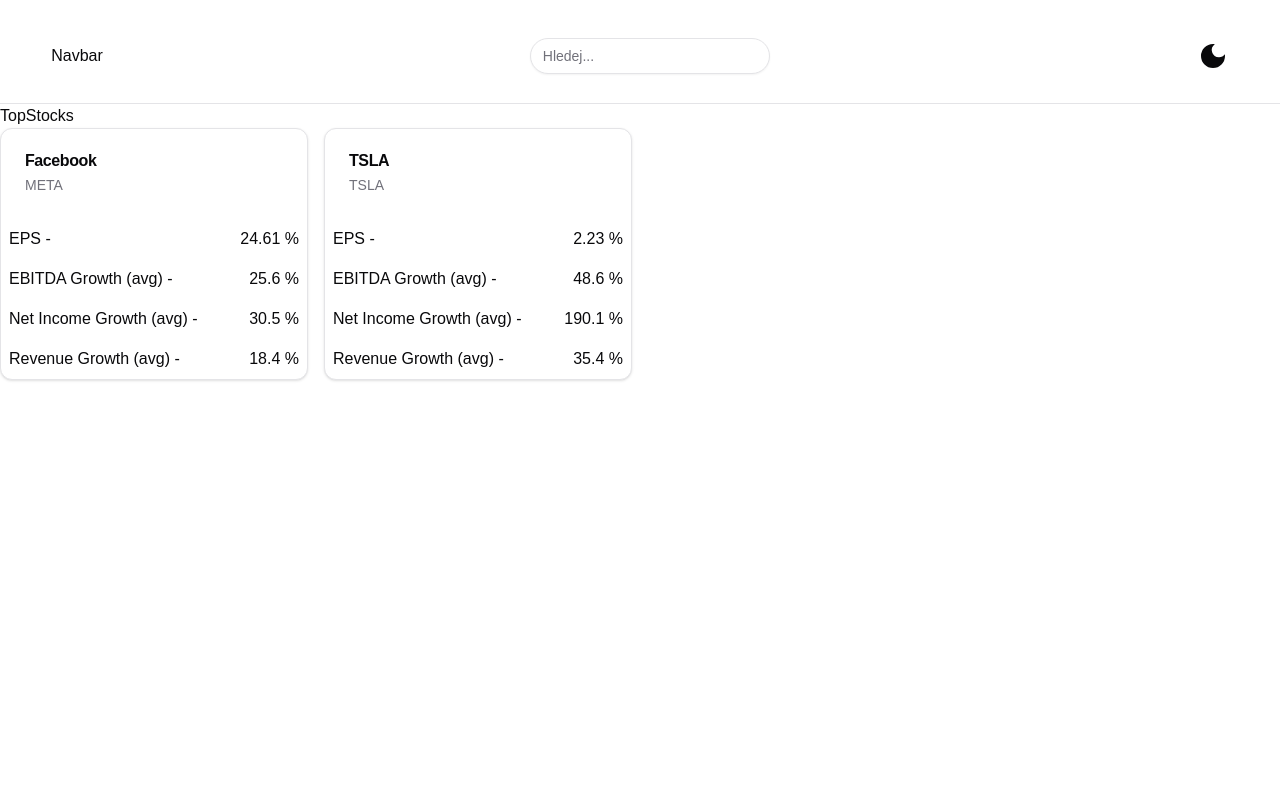
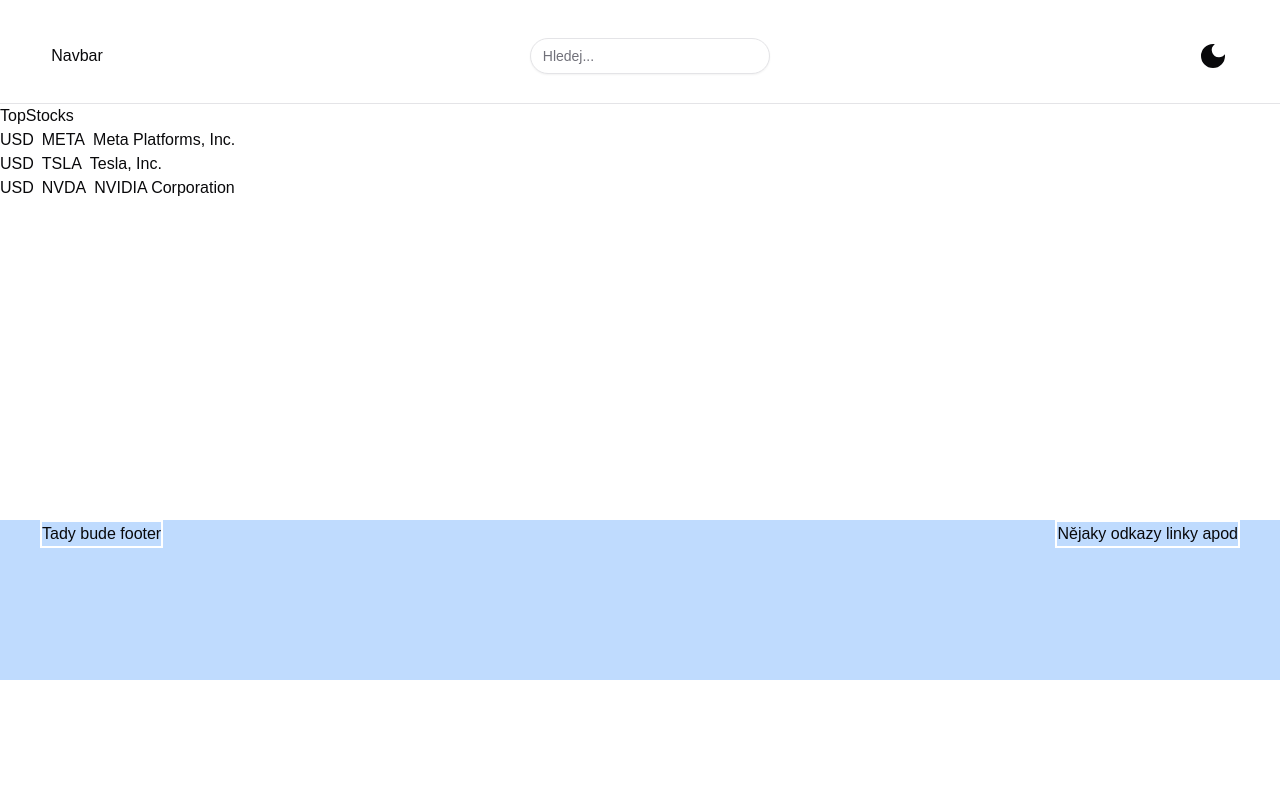
Before and after one commit to JGCZE/stocks_app, a Next.js app: page / in a window 1280 px wide. Shown: the top 800 px of the page. Built offline with nearby package versions, Linux system fonts and the light colour scheme; no server answers.

Commit message:
fetching yahhodata, refactoring stock report card - not ready

```diff
--- a/components/topStocks/TopStocks.tsx
+++ b/components/topStocks/TopStocks.tsx
@@ -1,6 +1,6 @@
-import { getTopStockFromFMP, getTopStockFromYahoo } from "@/lib/actions";
-import resolveFMP from "@/lib/resolvers/resolveFMP";
+import { getTopStocksFromYahoo } from "@/lib/actions";
 import TopStockReports from "./components/TopStockReports";
+import { TTopStocksYahoo } from "@/lib/types";
 
 const mockData = [
   {
@@ -210,46 +210,52 @@
   },
 ];
 
-const tickerSymbols = ["meta", "tsla"];
+const mockYahooData: Array<TTopStocksYahoo> = [
+  {
+    currency: "USD",
+    dayLow: 586.67,
+    dayHigh: 603.035,
+    symbol: "META",
+    longName: "Meta Platforms, Inc.",
+    price: 596.81,
+    ftwHigh: 740.91,
+    ftwLow: 442.65,
+  },
+  {
+    currency: "USD",
+    dayLow: 271.01,
+    dayHigh: 277.92,
+    symbol: "TSLA",
+    longName: "Tesla, Inc.",
+    price: 276.22,
+    ftwHigh: 488.54,
+    ftwLow: 167.41,
+  },
+  {
+    currency: "USD",
+    dayLow: 112.282,
+    dayHigh: 117.68,
+    symbol: "NVDA",
+    longName: "NVIDIA Corporation",
+    price: 117.06,
+    ftwHigh: 153.13,
+    ftwLow: 86.62,
+  },
+];
 
 const TopStocks = async () => {
-  const Yahoo_topStocks = await getTopStockFromYahoo();
-
+  //const Yahoo_topStocks = await getTopStocksFromYahoo();
+  //console.log("====", Yahoo_topStocks);
   //const FMPTopStocks = await getTopStockFromFMP(tickerSymbols);
   //console.log(FMPTopStocks);
   //resolveFMP(mockData);
-
-  const Yahoo_topStocks_MOCKED = {
-    symbol: "META",
-    price: 736.67,
-    name: "Fascebook",
-    dayRange: { min: 725.62, max: 740.89 },
-    fiftyTwoWeeks: { min: 414.5, max: 740.91 },
-  };
-
-  const FMP_topStocks = [
-    {
-      symbol: "META",
-      averageRevenueGrowth: 18.4,
-      averageEbitdaGrowth: 25.6,
-      averageNetIncomeGrowth: 30.5,
-      eps: 24.61,
-    },
-    {
-      symbol: "TSLA",
-      averageEbitdaGrowth: 48.6,
-      averageNetIncomeGrowth: 190.1,
-      averageRevenueGrowth: 35.4,
-      eps: 2.23,
-    },
-  ];
 
   return (
     <div>
       TopStocks
       {/* component for Yahoo data */}
       {/* component for FMP DATA */}
-      <TopStockReports data={FMP_topStocks} />
+      <TopStockReports data={mockYahooData} />
     </div>
   );
 };
--- a/components/topStocks/components/StockReportCard.tsx
+++ b/components/topStocks/components/StockReportCard.tsx
@@ -1,10 +1,4 @@
-import {
-  Card,
-  CardContent,
-  CardDescription,
-  CardHeader,
-  CardTitle,
-} from "@/components/ui/card";
+import { TTopStocksYahoo } from "@/lib/types";
 import Link from "next/link";
 
 export interface StockReport {
@@ -15,43 +9,17 @@
   averageRevenueGrowth: number;
 }
 
-interface StockReportCardProps {
-  report: StockReport;
+interface IProps {
+  report: TTopStocksYahoo;
 }
 
-const StockReportCard = ({ report }: StockReportCardProps) => {
-  const {
-    symbol,
-    eps,
-    averageEbitdaGrowth,
-    averageNetIncomeGrowth,
-    averageRevenueGrowth,
-  } = report;
-
-  const metrics: { label: string; value: number }[] = [
-    { label: "EPS", value: eps },
-    { label: "EBITDA Growth (avg)", value: averageEbitdaGrowth },
-    { label: "Net Income Growth (avg)", value: averageNetIncomeGrowth },
-    { label: "Revenue Growth (avg)", value: averageRevenueGrowth },
-  ];
-
-  const title = symbol === "META" ? "Facebook" : symbol;
-
+const StockReportCard = ({ report }: IProps) => {
+  const { currency, symbol, longName } = report;
   return (
-    <Link href={`/${symbol}`}>
-      <Card className="w-full">
-        <CardHeader>
-          <CardTitle>{title}</CardTitle>
-          <CardDescription>{symbol}</CardDescription>
-        </CardHeader>
-
-        {metrics.map(({ label, value }) => (
-          <CardContent key={label} className="flex justify-between p-2">
-            <span>{label} - </span>
-            <span>{value} % </span>
-          </CardContent>
-        ))}
-      </Card>
+    <Link href={`/}`} className="flex gap-2">
+      <p>{currency}</p>
+      <p>{symbol}</p>
+      <p>{longName}</p>
     </Link>
   );
 };
--- a/components/topStocks/components/TopStockReports.tsx
+++ b/components/topStocks/components/TopStockReports.tsx
@@ -1,21 +1,15 @@
 import React from "react";
 import StockReportCard from "./StockReportCard";
-
-type TReport = {
-  symbol: string;
-  eps: number;
-  averageEbitdaGrowth: number;
-  averageNetIncomeGrowth: number;
-  averageRevenueGrowth: number;
-};
+import { TTopStocksData } from "@/lib/types";
 
 interface IProps {
-  data: Array<TReport>;
+  data: TTopStocksData[`topStocks`];
 }
 
 const TopStockReports = ({ data }: IProps) => {
+  console.log(data);
   return (
-    <div className="grid grid-rows-3 grid-cols-4 gap-4">
+    <div className="gap-4">
       {data.map((report) => (
         <StockReportCard key={report.symbol} report={report} />
       ))}
--- a/lib/actions.ts
+++ b/lib/actions.ts
@@ -1,14 +1,14 @@
 "use server";
 
-import { ANNUAL_PERIOD } from "./constants";
+import { ANNUAL_PERIOD, TOP_STOCKS_SYMBOLS } from "./constants";
 import resolveFMP from "./resolvers/resolveFMP";
 import resolveTopStocksFromYahoo from "./resolvers/resolveTopStocksFromYahoo";
 
-const YAHOO_ENDPOINT = "https://query2.finance.yahoo.com/v8/finance/chart/meta";
+const YAHOO_ENDPOINT = "https://query2.finance.yahoo.com/v8/finance/chart";
 
-export const getTopStockFromYahoo = async () => {
+export const getStockFromYahoo = async (symbol: string) => {
   try {
-    const response = await fetch(YAHOO_ENDPOINT, {
+    const response = await fetch(`${YAHOO_ENDPOINT}/${symbol}`, {
       next: { revalidate: 144000 }, // cache for 4 hour
     });
 
@@ -16,12 +16,43 @@
       throw new Error("Fetch doesnt work");
     }
 
-    const data = await response.json();
+    const {
+      chart: { result },
+    } = await response.json();
 
-    const Yahoo_topStocks = resolveTopStocksFromYahoo(data);
-    return Yahoo_topStocks;
+    const metaData = result[0].meta;
+
+    const data = {
+      currency: metaData.currency,
+      dayLow: metaData.regularMarketDayLow,
+      dayHigh: metaData.regularMarketDayHigh,
+      symbol: metaData.symbol,
+      longName: metaData.longName,
+      price: metaData.regularMarketPrice,
+      ftwHigh: metaData.fiftyTwoWeekHigh,
+      ftwLow: metaData.fiftyTwoWeekLow,
+    };
+
+    return data;
   } catch (error) {
     console.error("Error fetching data:", error);
+    return null;
+  }
+};
+
+export const getTopStocksFromYahoo = async () => {
+  try {
+    const response = TOP_STOCKS_SYMBOLS.map((symbol) =>
+      getStockFromYahoo(symbol)
+    );
+
+    const rawResults = await Promise.allSettled(response);
+
+    const results = rawResults.filter((res) => res.status === `fulfilled`);
+
+    return results.map((r) => r.value);
+  } catch (error) {
+    console.error("Error fetching top stocks: ", error);
     return null;
   }
 };
--- a/lib/constants.ts
+++ b/lib/constants.ts
@@ -1,2 +1,4 @@
 export const ANNUAL_PERIOD = "annual";
 export const QUARTERLY_PERIOD = "quarter";
+
+export const TOP_STOCKS_SYMBOLS: Array<string> = ["meta", "tsla", "nvda"];
```
Also changed, not shown: lib/types.ts (+10 -4 lines).
